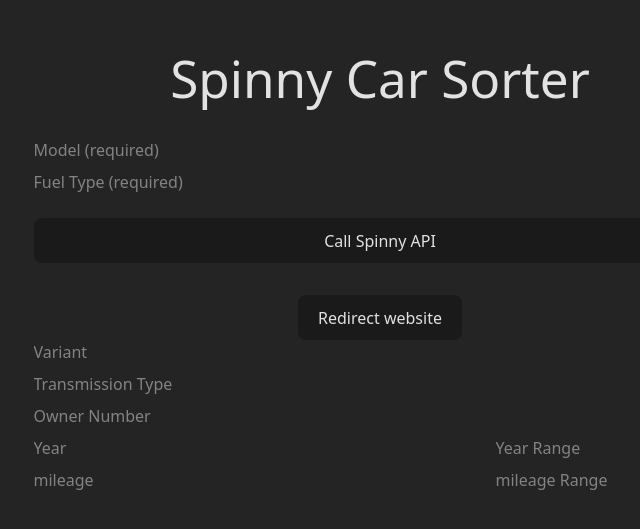
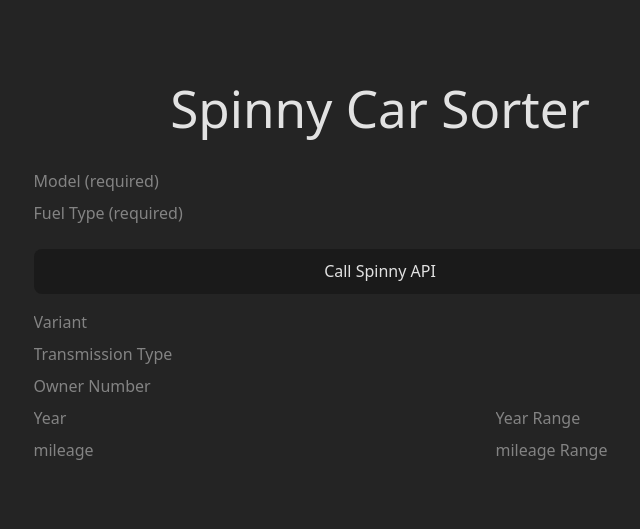
Before and after one commit to mdadnanhusaain/SpinnyPriceTracker, a React (Vite) app in the folder my-project/: page / in a window 1280 px wide. Shown: the part 105-634 px from the top of the page, without its empty margins (260-900 px from the left). Built offline with nearby package versions, Linux system fonts and the light colour scheme.

Commit message:
fixed bug

```diff
--- a/my-project/src/App.jsx
+++ b/my-project/src/App.jsx
@@ -12,7 +12,7 @@
   const [copiedIdx, setCopiedIdx] = useState(null);
   const [copiedField, setCopiedField] = useState(null);
   const [sortConfig, setSortConfig] = useState(initialSort);
-  const [status200, setStatus200] = useState(false);
+  const [status200, setStatus200] = useState(true);
   const [showScrollTop, setShowScrollTop] = useState(false);
 
   const notify = (text, idx, field) => {
--- a/my-project/src/apiCall.js
+++ b/my-project/src/apiCall.js
@@ -43,7 +43,7 @@
   try {
     const response = await fetch(url);
     const data = await response.json();
-    setStatus200(response.status === 200);
+    setStatus200(response.status !== 200);
     console.log("Status:- ", response.status);
     return data?.results;
   } catch (error) {
```
